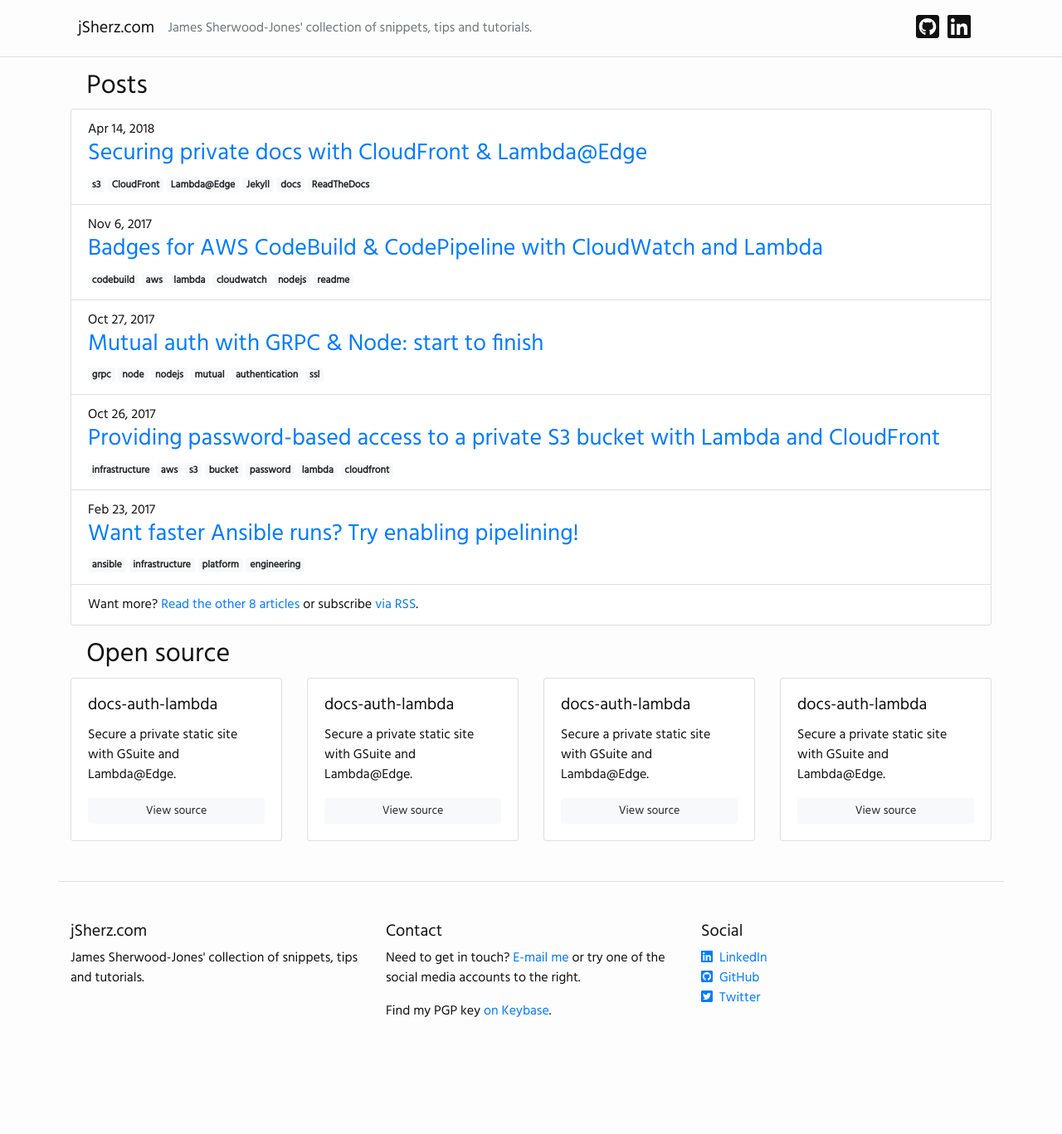
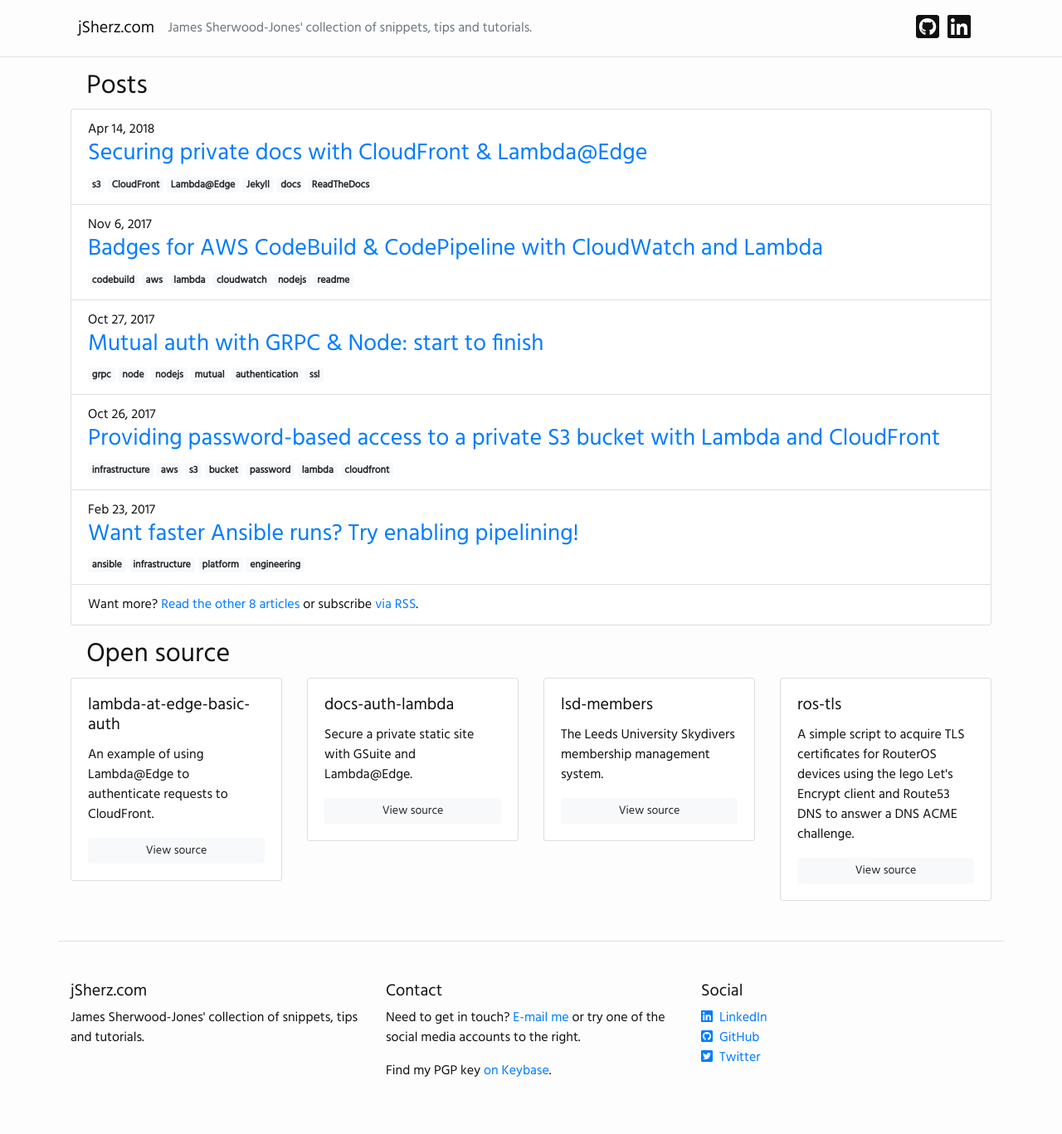
Before and after one commit to jSherz/jsj-blog, a Jekyll site: the page built from index.html, in a window 1280 px wide. Shown: the whole page at 83% size. Built offline with Jekyll 4.4.1, drawn with Linux system fonts in a browser that asks for light colours; nearby versions of some CDN libraries; before the commit the page ends 1295 px from its top, so only the background shows below that.

Commit message:
Fixed open source section.
Will have to tidy up heights at a later date.

```diff
--- a/index.html
+++ b/index.html
@@ -46,9 +46,9 @@
         <div class="col-sm">
             <div class="card">
                 <div class="card-body">
-                    <h5 class="card-title">docs-auth-lambda</h5>
-                    <p class="card-text">Secure a private static site with GSuite and Lambda@Edge.</p>
-                    <a href="#" class="btn btn-sm btn-block btn-light">View source</a>
+                    <h5 class="card-title">lambda-at-edge-basic-auth</h5>
+                    <p class="card-text">An example of using Lambda@Edge to authenticate requests to CloudFront.</p>
+                    <a href="https://github.com/jSherz/lambda-at-edge-basic-auth" class="btn btn-sm btn-block btn-light">View source</a>
                 </div>
             </div>
         </div>
@@ -57,25 +57,25 @@
                 <div class="card-body">
                     <h5 class="card-title">docs-auth-lambda</h5>
                     <p class="card-text">Secure a private static site with GSuite and Lambda@Edge.</p>
-                    <a href="#" class="btn btn-sm btn-block btn-light">View source</a>
+                    <a href="https://github.com/jSherz/docs-auth-lambda" class="btn btn-sm btn-block btn-light">View source</a>
                 </div>
             </div>
         </div>
         <div class="col-sm">
             <div class="card">
                 <div class="card-body">
-                    <h5 class="card-title">docs-auth-lambda</h5>
-                    <p class="card-text">Secure a private static site with GSuite and Lambda@Edge.</p>
-                    <a href="#" class="btn btn-sm btn-block btn-light">View source</a>
+                    <h5 class="card-title">lsd-members</h5>
+                    <p class="card-text">The Leeds University Skydivers membership management system.</p>
+                    <a href="https://github.com/jSherz/lsd-members" class="btn btn-sm btn-block btn-light">View source</a>
                 </div>
             </div>
         </div>
         <div class="col-sm">
             <div class="card">
                 <div class="card-body">
-                    <h5 class="card-title">docs-auth-lambda</h5>
-                    <p class="card-text">Secure a private static site with GSuite and Lambda@Edge.</p>
-                    <a href="#" class="btn btn-sm btn-block btn-light">View source</a>
+                    <h5 class="card-title">ros-tls</h5>
+                    <p class="card-text">A simple script to acquire TLS certificates for RouterOS devices using the lego Let's Encrypt client and Route53 DNS to answer a DNS ACME challenge.</p>
+                    <a href="https://github.com/jSherz/ros-tls" class="btn btn-sm btn-block btn-light">View source</a>
                 </div>
             </div>
         </div>
```
